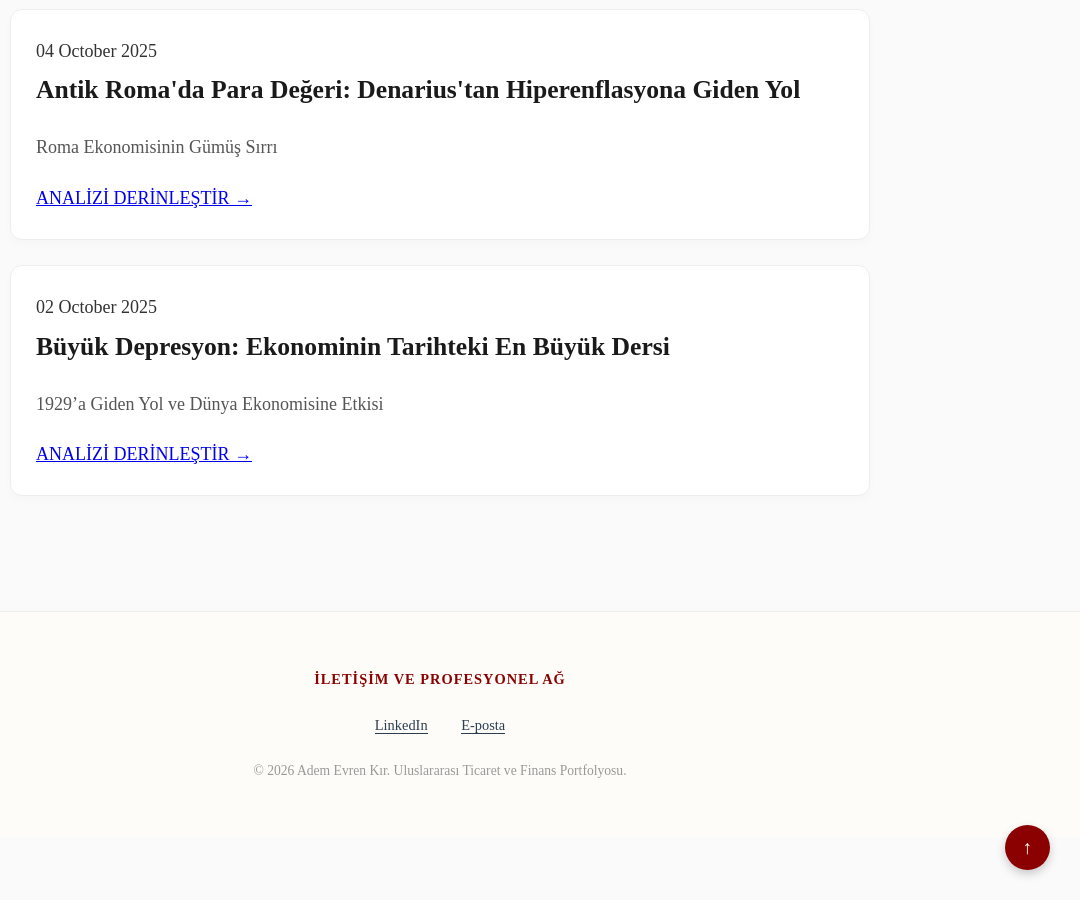
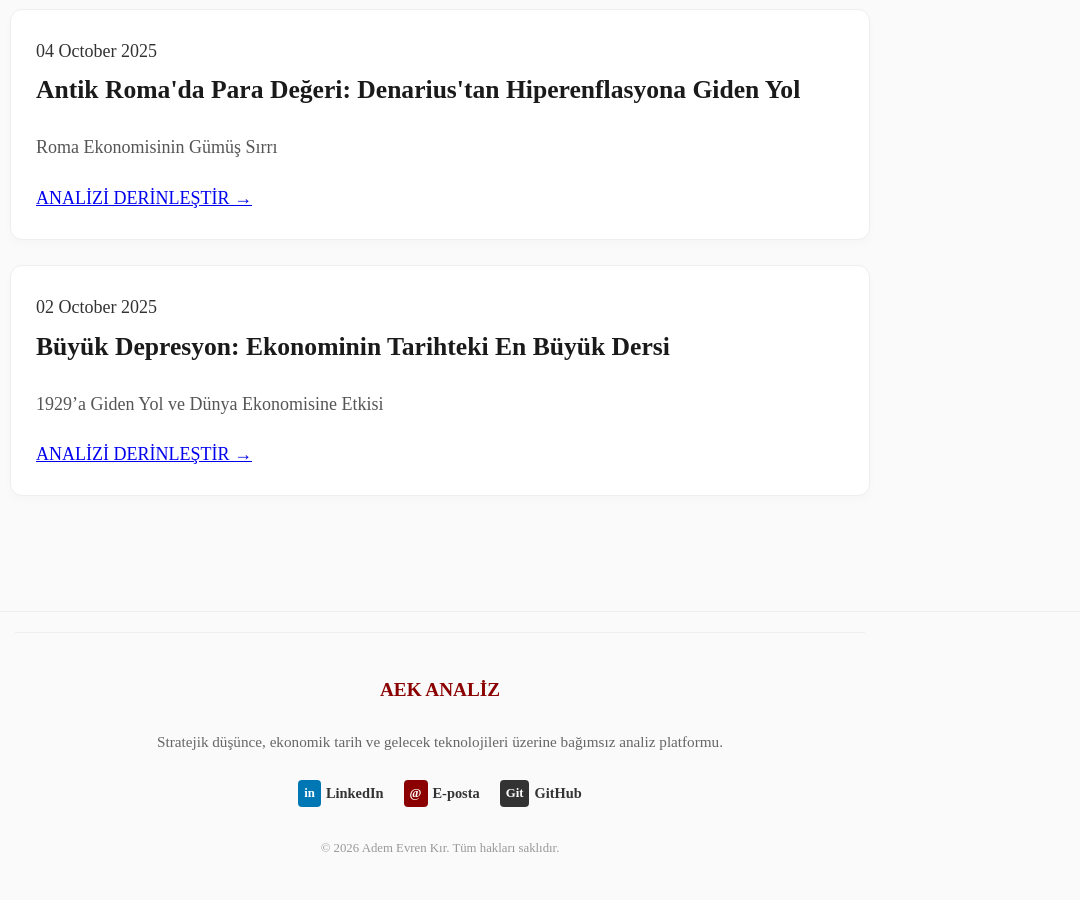
Before and after one commit to evrnkir/TarihBlogu, a Jekyll site: the page built from index.md, in a window 1280 px wide and 900 px high, scrolled down 1611 px. Shown: the whole window, without its empty margins (200-1280 px from the left). Built offline with Jekyll 4.4.1, drawn with Linux system fonts in a browser that asks for light colours; a script that is not in the unit is left out.

Commit message:
Added professional footer design

```diff
--- a/_includes/footer.html
+++ b/_includes/footer.html
@@ -1,19 +1,37 @@
-<footer class="site-footer" style="margin-top: 50px; padding: 40px 0; background-color: #fdfcf8; border-top: 1px solid #eee; text-align: center; width: 100%;">
-  <div class="wrapper" style="max-width: 900px; margin: 0 auto; padding: 0 20px;">
-    <p style="margin-bottom: 20px; font-weight: bold; color: #8b0000; letter-spacing: 1px;">İLETİŞİM VE PROFESYONEL AĞ</p>
+<footer class="site-footer h-card">
+  <data class="u-url" href="{{ "/" | relative_url }}"></data>
 
-    <div class="social-links" style="margin-bottom: 20px;">
-      <a href="https://www.linkedin.com/in/adem-evren-kir-362745329/" target="_blank" style="margin: 0 15px; text-decoration: none; color: #2c3e50; font-weight: 500; border-bottom: 1px solid #2c3e50;">LinkedIn</a>
-      <a href="mailto:ademevrenkir@gmail.com" style="margin: 0 15px; text-decoration: none; color: #2c3e50; font-weight: 500; border-bottom: 1px solid #2c3e50;">E-posta</a>
+  <div class="wrapper" style="text-align: center; padding: 40px 0; border-top: 1px solid #eee;">
+
+    <div style="margin-bottom: 20px;">
+      <a href="{{ '/' | relative_url }}" style="font-family: 'Lora', serif; font-weight: bold; font-size: 1.2rem; color: #8b0000; text-decoration: none;">
+        AEK ANALİZ
+      </a>
     </div>
 
-    <button onclick="window.scrollTo({top: 0, behavior: 'smooth'})"
-            style="position: fixed; bottom: 30px; right: 30px; background: #8b0000; color: #fff; border: none; border-radius: 50%; width: 45px; height: 45px; cursor: pointer; box-shadow: 0 4px 10px rgba(0,0,0,0.2); font-weight: bold; font-size: 1.2rem; z-index: 1001;">
-      ↑
-    </button>
+    <p style="color: #666; font-size: 0.95rem; max-width: 600px; margin: 0 auto 25px auto;">
+      Stratejik düşünce, ekonomik tarih ve gelecek teknolojileri üzerine bağımsız analiz platformu.
+    </p>
 
-    <p style="font-size: 0.85rem; color: #999;">
-      © {{ "now" | date: "%Y" }} Adem Evren Kır. Uluslararası Ticaret ve Finans Portfolyosu.
-    </p>
+    <div style="display: flex; justify-content: center; gap: 20px; flex-wrap: wrap;">
+
+      <a href="https://www.linkedin.com/in/adem-evren-kir-362745329/" target="_blank" style="text-decoration: none; color: #333; font-weight: 600; font-size: 0.9rem; display: flex; align-items: center; gap: 5px;">
+        <span style="background: #0077b5; color: white; padding: 2px 6px; border-radius: 4px; font-size: 0.8rem;">in</span> LinkedIn
+      </a>
+
+      <a href="mailto:ademevrenkir@gmail.com" style="text-decoration: none; color: #333; font-weight: 600; font-size: 0.9rem; display: flex; align-items: center; gap: 5px;">
+        <span style="background: #8b0000; color: white; padding: 2px 6px; border-radius: 4px; font-size: 0.8rem;">@</span> E-posta
+      </a>
+
+      <a href="https://github.com/evrnkir" target="_blank" style="text-decoration: none; color: #333; font-weight: 600; font-size: 0.9rem; display: flex; align-items: center; gap: 5px;">
+        <span style="background: #333; color: white; padding: 2px 6px; border-radius: 4px; font-size: 0.8rem;">Git</span> GitHub
+      </a>
+
+    </div>
+
+    <div style="margin-top: 30px; font-size: 0.8rem; color: #999;">
+      &copy; {{ site.time | date: '%Y' }} Adem Evren Kır. Tüm hakları saklıdır.
+    </div>
+
   </div>
 </footer>
```
